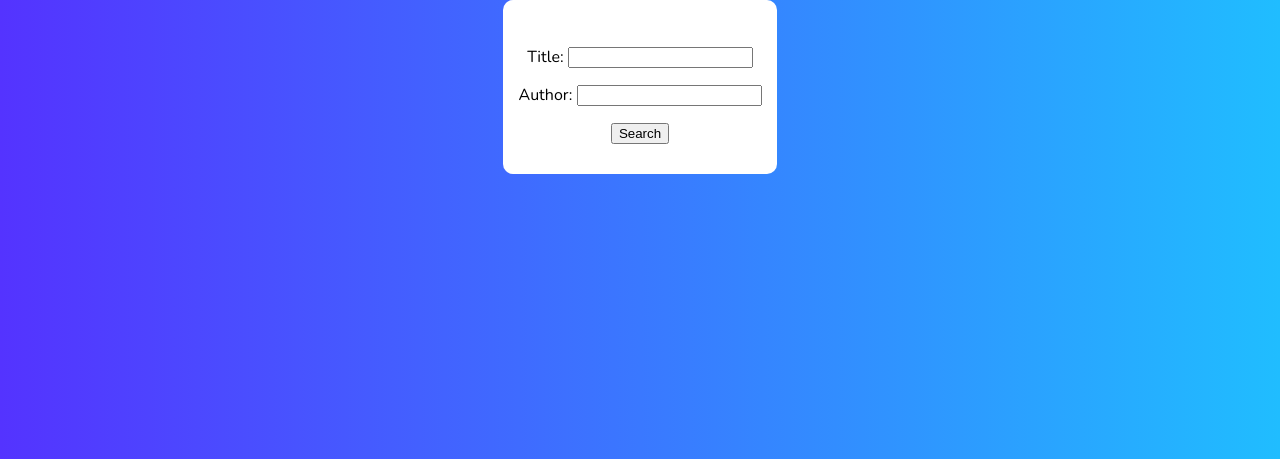
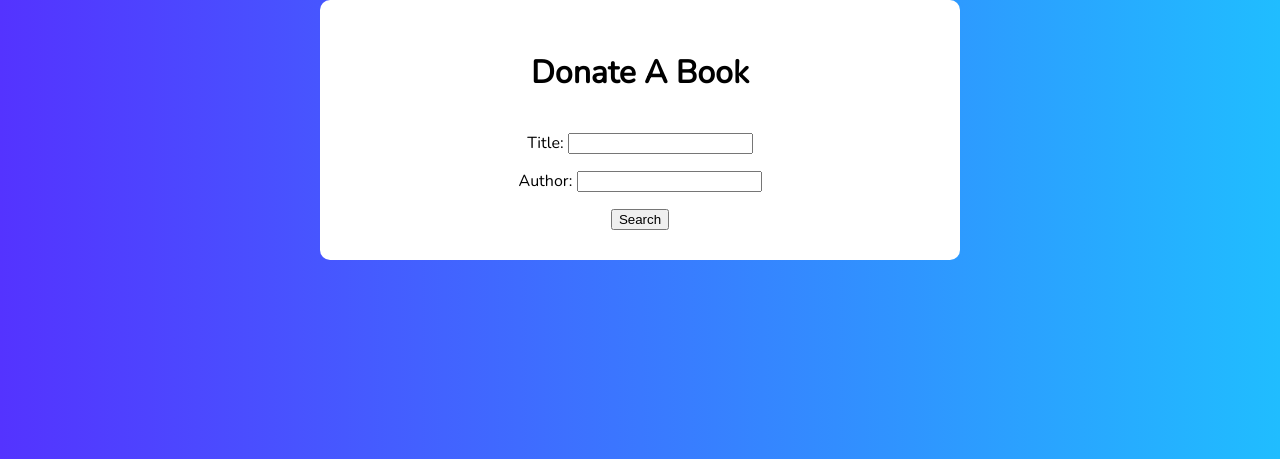
Before and after one commit to nddudash/capstone-online-library, a Django app: page /books/add/ in a window 1280 px wide. Shown: the part 50-509 px from the top of the page. Run offline with Django 3.2, Linux system fonts and the light colour scheme.

Commit message:
Feeling done with this branch, got the base template extension and the book cards consistent throughout the project

```diff
--- a/book/static/book/main.css
+++ b/book/static/book/main.css
@@ -3,6 +3,8 @@
 * {
   box-sizing: border-box;
 }
+
+/* Book Card Rules */
 
 .book-card {
   display: flex;
@@ -65,7 +67,11 @@
 }
 
 .book-buttons-list li {
-  float: left;
+  float: right;
+}
+
+.book-buttons-list:first-child {
+  border-bottom-right-radius: 10px;
 }
 
 .book-buttons-list li button {
@@ -73,13 +79,17 @@
   font-size: 1.25em;
 }
 
+.book-buttons-list .btn-disabled {
+  background-color: #89dcff;
+}
+
 .book-card .left-column {
   min-height: 100%;
 }
 
 .book-card .book-img {
-  width: 200px;
-  min-width: 200px;
+  min-width: 150px;
+  max-width: 150px;
   height: 100%;
   overflow: hidden;
 }
@@ -94,7 +104,20 @@
   /* justify-self: flex-end; */
 }
 
-/* TODO: Move these navigation targeting rules to a more appropriate location! */
+/* Book Card Container Rules */
+.book-card-wrapper {
+  display: flex;
+  flex-direction: column;
+  align-items: center;
+  justify-content: center;
+  width: 100%;
+}
+
+/* Book Detail Page Rules */
+
+
+/* Navigation Bar Rules */
+
 .nav-list {
   list-style-type: none;
   margin: 0;
@@ -122,7 +145,7 @@
   background-color: rgb(14, 146, 227);
 }
 
-/* TODO: Give pages overall better look */
+/* body rules */
 body {
   background: linear-gradient(to right, #5433ff, #20bdff);
   margin: 0 auto;
@@ -130,6 +153,7 @@ body {
   font-family: "Nunito";
 }
 
+/* base.html rules */
 .content-wrapper {
   display: flex;
   flex-direction: column;
@@ -180,7 +204,8 @@ button:hover {
   padding: 30px 15px;
   border-radius: 10px;
   flex-grow: 2;
-  max-width: 60%;
-  flex-basis: auto;
+  max-width: 70%;
+  min-width: 50%;
+  flex-basis: 60%;
   text-align: center;
 }
--- a/book/views.py
+++ b/book/views.py
@@ -1,6 +1,5 @@
 import requests
-from django.http import HttpResponse, HttpResponseRedirect
-from django.shortcuts import render
+from django.shortcuts import render, redirect, reverse
 from django.core.exceptions import ObjectDoesNotExist
 from book.templatetags.book_extras import get_readable, get_image
 from django.contrib.auth.decorators import login_required
@@ -8,7 +7,6 @@ from book.models import Book
 from book.forms import BookSearchForm
 from notification.models import Notifications
 from book.models import Book
-from custom_user.models import CustomUser
 
 # Create your views here.
 
@@ -74,8 +72,7 @@ def book_add_commit_view(request, id):
             notification.save()
         book.save()
 
-        # TODO: Redirect to Book Detail View
-        return HttpResponse("You've added a book")
+        return redirect(reverse("book_detail_page", args={book.id}))
 
     except ObjectDoesNotExist:
         response = requests.get(f'http://gutendex.com/books/{id}')
@@ -92,8 +89,7 @@ def book_add_commit_view(request, id):
 
         new_book.save()
 
-        # TODO: Redirect to Book Detail View
-        return HttpResponse("You've added a book")
+        return redirect(reverse("book_detail_page", args={new_book.id}))
 
 
 def book_list_view(request):
--- a/config/settings.py
+++ b/config/settings.py
@@ -137,7 +137,6 @@ DEFAULT_AUTO_FIELD = 'django.db.models.BigAutoField'
 AUTH_USER_MODEL = 'custom_user.CustomUser'
 
 # Login Redirect Field
-# TODO: Change to Home Page
 LOGIN_REDIRECT_URL = '/all_books/'
 
 # Login URL
--- a/custom_user/views.py
+++ b/custom_user/views.py
@@ -24,13 +24,11 @@ def user_profile_view(request, id):
 class LoginView(BaseLoginView):
     template_name = "generic.html"
     form = UserForm
-    # TODO: Redirect to Home Page!
     next_page = reverse_lazy('books_page')
     extra_context = {'header': 'Login'}
 
 
 class LogoutView(BaseLogoutView):
-    # TODO: Redirect to Home Page!
     next_page = reverse_lazy('books_page')
 
 
@@ -50,7 +48,6 @@ class SignUpView(FormView):
 
             if new_user:
                 login(self.request, new_user)
-                # TODO: Redirect to Home!
                 return redirect(reverse('books_page'))
 
         except IntegrityError:
@@ -74,9 +71,9 @@ def edit_user_view(request, edit_id):
             user.username = data['username']
             user.password = make_password(data['password'])
             user.save()
+            print("Success", user.password)
             # CITATION - https://stackoverflow.com/questions/30821795/django-user-logged-out-after-password-change
             update_session_auth_hash(request, user)
-            # TODO: Redirect to Home!
             return redirect(reverse('books_page'))
 
     form = UserForm(
--- a/templates/400.html
+++ b/templates/400.html
@@ -1 +1,5 @@
+{% extends "base.html" %}
+
+{% block content %}
 <img src="../media/400error.jpg" alt="400 Error"
+{% endblock %}
--- a/templates/403.html
+++ b/templates/403.html
@@ -1 +1,5 @@
+{% extends "base.html" %}
+
+{% block content %}
 <img src='../media/403error.jpg' alt='403 Error'>
+{% endblock %}
--- a/templates/404.html
+++ b/templates/404.html
@@ -1 +1,5 @@
+{% extends "base.html" %}
+
+{% block content %}
 <img src='../media/404error.jpg' alt='404 Error'>
+{% endblock %}
--- a/templates/500.html
+++ b/templates/500.html
@@ -1 +1,5 @@
+{% extends "base.html" %}
+
+{% block content %}
 <img src='../media/500error.jpg' alt='500 Error'>
+{% endblock %}
--- a/templates/book/all_books.html
+++ b/templates/book/all_books.html
@@ -1,7 +1,11 @@
 {% extends "base.html" %}
 
 {% block content %}
+<h1 class="content-header">Catalouge</h1>
+
+<div class="book-card-wrapper">
 {% for book in books %}
   {% include "book/book_detail_card.html" with book=book %}
 {% endfor %}
+</div>
 {% endblock %}
--- a/templates/book/book_search_and_add.html
+++ b/templates/book/book_search_and_add.html
@@ -1,12 +1,14 @@
 {% extends "base.html" %}
 
 {% block content %}
+<h1 class="content-header">Donate A Book</h1>
+
 <form method="post">{% csrf_token %}
     {{ form.as_p }}
     <input type="submit" value="Search">
 </form>
 
-<div class="results_wrapper">
+<div class="book-card-wrapper">
     {% for result in results %}
         {% include "book/book_search_card.html" with result=result%}
     {% endfor %}
--- a/templates/customuser_confirm_delete.html
+++ b/templates/customuser_confirm_delete.html
@@ -1,4 +1,8 @@
+{% extends "base.html" %}
+
+{% block content %}
 <form action="" method="post">{% csrf_token %}
     <p>Are you sure you want to delete "{{ object }}"?</p>
     <input type="submit" value="Confirm" />
  </form>
+ {% endblock %}
--- a/templates/no_nots.html
+++ b/templates/no_nots.html
@@ -1,4 +1,6 @@
-{% include "nav.html" %}
+{% extends "base.html" %}
 
+{% block content %}
 <p><h1>You don't have any notifications.</h2></p>
 <p><h3>Click <button><a href='/all_books/'>Here</a></button> to see all of the wonderful books in store</h3></p>
+{% endblock %}
--- a/templates/notifications.html
+++ b/templates/notifications.html
@@ -1,7 +1,10 @@
+{% extends "base.html" %}
+
 {% load notification_extras %}
-{% include "nav.html" %}
 
+{% block content %}
 {% for each in notifications%}
 <h2>Your book {{each.book.title}} is ready for check out.</h2>
 <h3>Click <button><a href='/checkout/{{each.book.id}}'>Here</a></button></h3>
 {% endfor %}
+{% endblock %}
--- a/templates/profile.html
+++ b/templates/profile.html
@@ -1,6 +1,8 @@
 {% extends "base.html" %}
 <!-- Added Template Extending to this page -->
 {% block content%}
+<h1 class="content-header">{{profiles.username}}'s Profile</h1>
+
 {% block profile_card %}
 <ul>
   <li>username: {{profiles.username}}</li>
```
Also changed, not shown: templates/book/book_detail.html (+5 -2 lines), templates/book/book_detail_card.html (+8 -3 lines), templates/book/book_search_card.html (+7 -19 lines).
